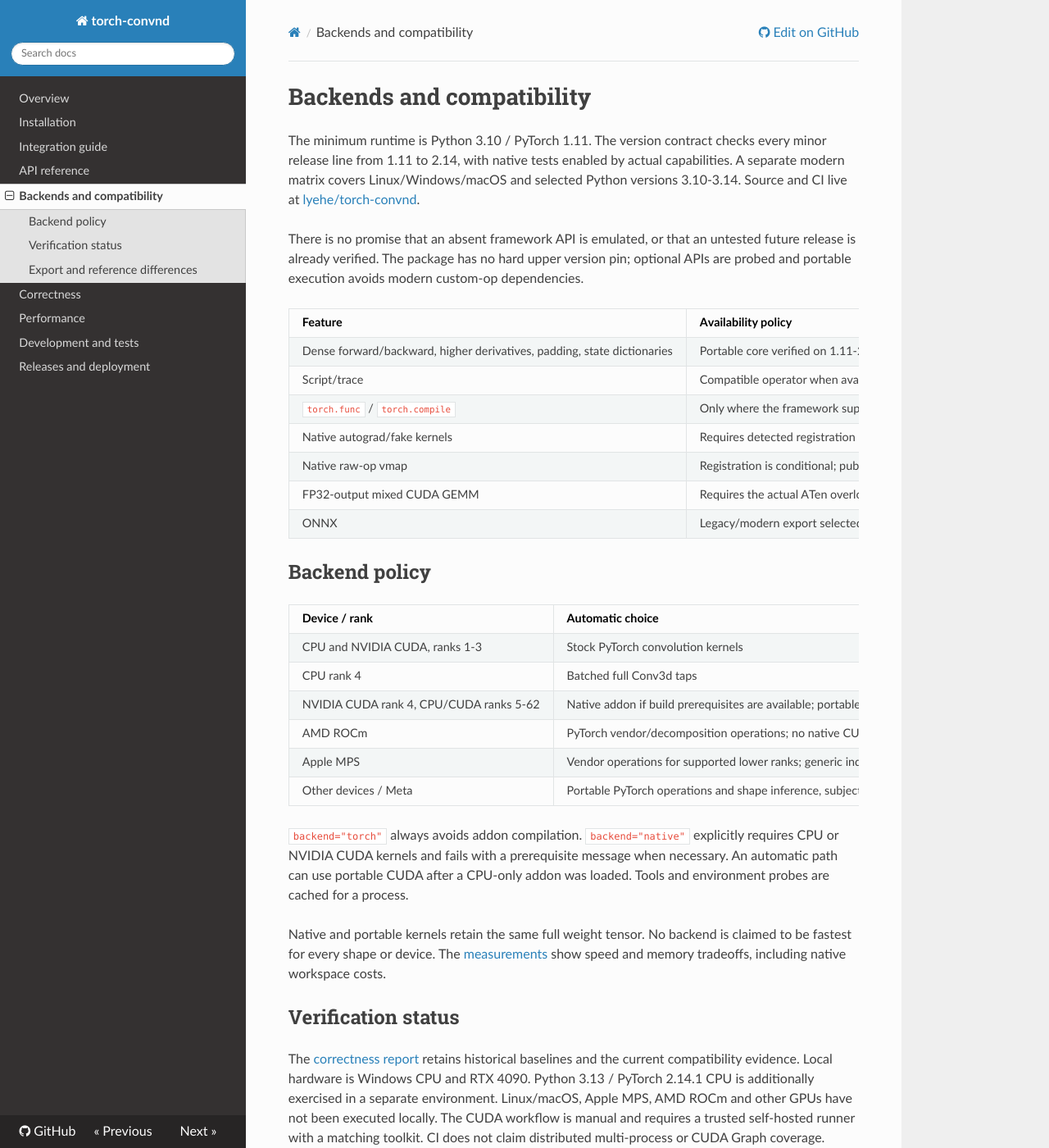
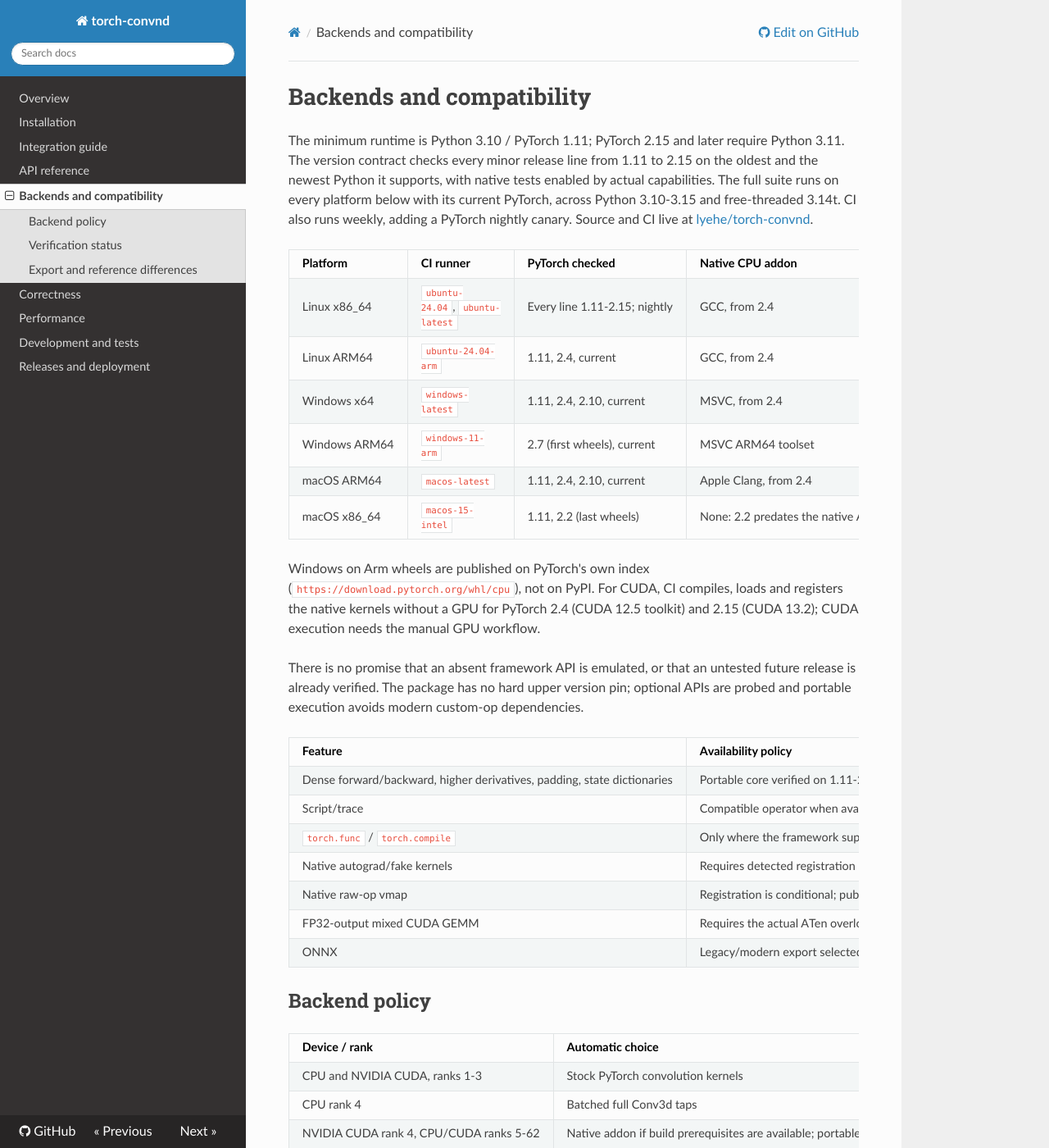
Before and after one commit to lyehe/torch-convnd, an MkDocs documentation site: the page built from docs/support.md, in a window 1280 px wide and 1400 px high. Shown: the whole window at 82% size. Built offline with MkDocs 1.6.1, drawn with Linux system fonts in a browser that asks for light colours; nearby versions of some CDN libraries; some of the changed text lies outside the part shown.

Commit message:
Broaden PyTorch, Python and platform coverage in CI and releases
PyTorch 2.15.0 is out and requires Python 3.11; its wheels also cover
Python 3.15 and free-threaded 3.14t. Linux ARM64 and Windows on Arm
runners are available, Windows on Arm wheels exist from PyTorch 2.7
(on PyTorch's index only), and Intel macOS wheels stop at 2.2.2.

- The version contract runs all 19 release lines from 1.11 to 2.15 on
  the oldest and the newest Python each supports, plus the portable
  floor (1.11) and the first native release (2.4) on Linux ARM64,
  Windows and macOS, the first Windows on Arm release and the last
  Intel macOS release.
- The full suite adds Python 3.11, 3.15 and free-threaded 3.14t, Linux
  ARM64 and Windows on Arm, and keeps one job on ubuntu-24.04's older
  compiler.
- Hosted CI compiles, loads and registers the CUDA kernels without a GPU
  for PyTorch 2.4 (CUDA 12.5) and 2.15 (CUDA 13.2) with
  tools/check_cuda_build.py, which also checks the CPU kernels of that
  build against the portable path.
- CI runs weekly, scheduled and manual runs add a PyTorch nightly canary,
  and a newer push to a pull request cancels its running checks.
- Version tags attest build provenance and publish a GitHub release with
  the checked wheel, sdist and changelog section (tools/release_notes.py).
  The manual CUDA workflow takes the PyTorch version, CUDA index and
  Python as inputs.

Native builds on Windows on Arm need the ARM64 toolset: the MSVC
environment now follows the interpreter's platform instead of always
targeting x64. torch-convnd-info also reports whether the GIL is enabled.

Co-Authored-By: Claude Opus 5.5 <noreply@anthropic.com>

```diff
--- a/docs/support.md
+++ b/docs/support.md
@@ -1,10 +1,26 @@
 # Backends and compatibility
 
-The minimum runtime is Python 3.10 / PyTorch 1.11. The version contract checks
-every minor release line from 1.11 to 2.14, with native tests enabled by actual
-capabilities. A separate modern matrix covers Linux/Windows/macOS and selected
-Python versions 3.10-3.14. Source and CI live at
+The minimum runtime is Python 3.10 / PyTorch 1.11; PyTorch 2.15 and later
+require Python 3.11. The version contract checks every minor release line from
+1.11 to 2.15 on the oldest and the newest Python it supports, with native tests
+enabled by actual capabilities. The full suite runs on every platform below with
+its current PyTorch, across Python 3.10-3.15 and free-threaded 3.14t. CI also runs
+weekly, adding a PyTorch nightly canary. Source and CI live at
 [lyehe/torch-convnd](https://github.com/lyehe/torch-convnd).
+
+| Platform | CI runner | PyTorch checked | Native CPU addon |
+| --- | --- | --- | --- |
+| Linux x86_64 | `ubuntu-24.04`, `ubuntu-latest` | Every line 1.11-2.15; nightly | GCC, from 2.4 |
+| Linux ARM64 | `ubuntu-24.04-arm` | 1.11, 2.4, current | GCC, from 2.4 |
+| Windows x64 | `windows-latest` | 1.11, 2.4, 2.10, current | MSVC, from 2.4 |
+| Windows ARM64 | `windows-11-arm` | 2.7 (first wheels), current | MSVC ARM64 toolset |
+| macOS ARM64 | `macos-latest` | 1.11, 2.4, 2.10, current | Apple Clang, from 2.4 |
+| macOS x86_64 | `macos-15-intel` | 1.11, 2.2 (last wheels) | None: 2.2 predates the native APIs |
+
+Windows on Arm wheels are published on PyTorch's own index
+(`https://download.pytorch.org/whl/cpu`), not on PyPI. For CUDA, CI compiles,
+loads and registers the native kernels without a GPU for PyTorch 2.4 (CUDA 12.5
+toolkit) and 2.15 (CUDA 13.2); CUDA execution needs the manual GPU workflow.
 
 There is no promise that an absent framework API is emulated, or that an untested
 future release is already verified. The package has no hard upper version pin;
@@ -12,7 +28,7 @@ optional APIs are probed and portable execution avoids modern custom-op dependen
 
 | Feature | Availability policy |
 | --- | --- |
-| Dense forward/backward, higher derivatives, padding, state dictionaries | Portable core verified on 1.11-2.14 |
+| Dense forward/backward, higher derivatives, padding, state dictionaries | Portable core verified on 1.11-2.15 |
 | Script/trace | Compatible operator when available; pure Tensor script adapter otherwise |
 | `torch.func` / `torch.compile` | Only where the framework supplies the API |
 | Native autograd/fake kernels | Requires detected registration and unified-autocast APIs; CPU checked from 2.4 |
@@ -45,9 +61,12 @@ show speed and memory tradeoffs, including native workspace costs.
 The [correctness report](PARITY.md) retains historical baselines and the current
 compatibility evidence. Local hardware is Windows CPU and RTX 4090.
 Python 3.13 / PyTorch 2.14.1 CPU is additionally exercised in a separate environment.
-Linux/macOS, Apple MPS, AMD ROCm and other GPUs have not been executed locally.
-The CUDA workflow is manual and requires a trusted self-hosted runner with a
-matching toolkit. CI does not claim distributed multi-process or CUDA Graph coverage.
+Linux/macOS, Apple MPS, AMD ROCm and other GPUs have not been executed locally;
+hosted CI covers Linux and macOS on CPU only. Its CUDA build check proves that the
+kernels compile and register, not that they run. The CUDA workflow is manual and
+requires a trusted self-hosted runner with a matching toolkit; its PyTorch version,
+CUDA wheel index and Python are selectable. CI does not claim distributed
+multi-process or CUDA Graph coverage.
 
 ## Export and reference differences
 
--- a/pyproject.toml
+++ b/pyproject.toml
@@ -23,6 +23,8 @@ classifiers = [
   "Programming Language :: Python :: 3.12",
   "Programming Language :: Python :: 3.13",
   "Programming Language :: Python :: 3.14",
+  "Programming Language :: Python :: 3.15",
+  "Programming Language :: Python :: Free Threading :: 2 - Beta",
   "Programming Language :: C++",
   "Operating System :: OS Independent",
   "Topic :: Scientific/Engineering :: Artificial Intelligence",
```
Also changed, not shown: CHANGELOG.md (+13 -0 lines), README.md (+9 -4 lines), docs/development.md (+9 -1 lines), docs/installation.md (+13 -4 lines), docs/releasing.md (+14 -9 lines), 9 other files.
